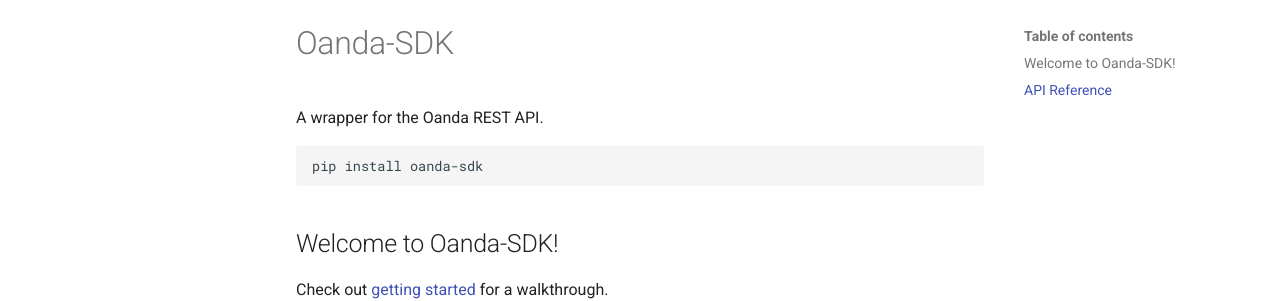
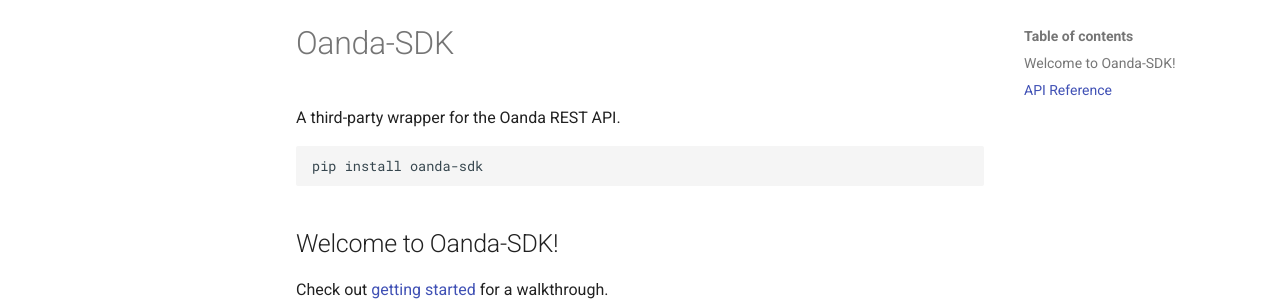
Before and after one commit to nat-leo/oanda-sdk, an MkDocs documentation site: the page built from docs/index.md, in a window 1280 px wide. Shown: the part 123-424 px from the top of the page. Built offline with MkDocs 1.6.1 and Material for MkDocs 9.7.7, drawn with Linux system fonts in a browser that asks for light colours.

Commit message:
Added 'third-party' notions in order to imply that this project is not owned or maintained by Oanda

````diff
--- a/docs/index.md
+++ b/docs/index.md
@@ -1,6 +1,6 @@
 # Oanda-SDK
 
-A wrapper for the Oanda REST API.
+A third-party wrapper for the Oanda REST API.
 
 ```
 pip install oanda-sdk
````
Also changed, not shown: docs/api/overview.md (+1 -1 lines).
